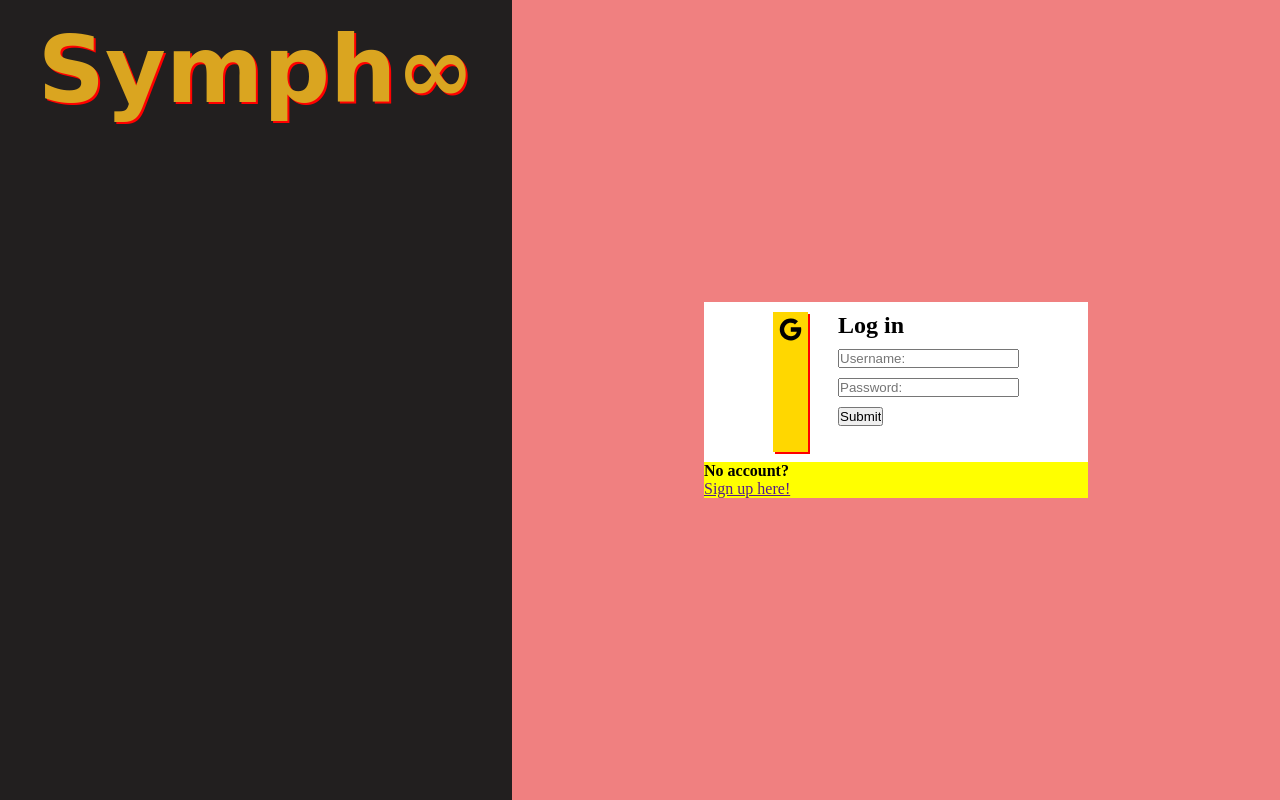
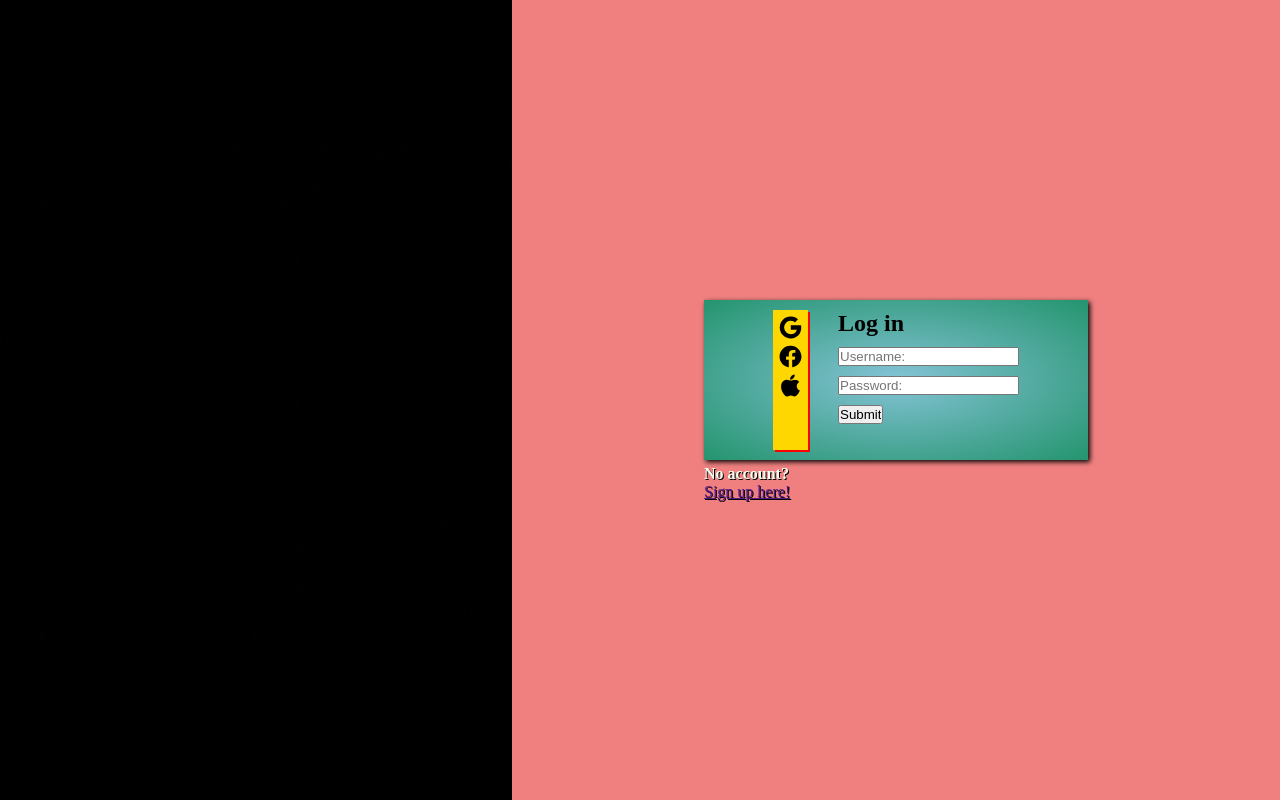
Before and after one commit to QuasimodoKiwi/loginProject, a plain HTML site: page loginPage.html in a window 1280 px wide. Drawn offline with nearby package versions, Linux system fonts and the light colour scheme; a web font is replaced by a local one.

Commit message:
Completed

```diff
--- a/loginCSS.css
+++ b/loginCSS.css
@@ -15,7 +15,6 @@
 
 .medium-icons {
     font-size: 25px;
-
 }
 
 .flex-container {
@@ -29,6 +28,10 @@
     box-shadow: 2px 2px red;
     margin-right: 30px;
     padding: 5px;
+}
+
+.quick-sign-in ul{
+    list-style-type: none;
 }
 
 .user-input{
@@ -52,27 +55,31 @@
     display: flex;
     padding: 10px;
     justify-content: center;
+    background-image: radial-gradient(rgb(132, 195, 214), rgb(36, 148, 110));
+    box-shadow: 2px 2px 5px black;
 }
 
 .innerInnerLogin {
     display: flex;
-
 }
 
 .image-div {
-    /* background-image: url("./assets/images/Symph.gif"); */
+    background-image: url("./assets/images/Symph.gif");
     width: 50%;
     height: 100%;
-    background-color: rgb(34, 31, 31);
+    background-color: rgb(0, 0, 0);
     background-repeat: no-repeat;
     background-size: contain;
     background-position: center;
 }
 
 .sign-up-link {
-    background-color: yellow;
+    padding-top: 5px;
+    color: honeydew;
+    text-shadow: 1px 1px black;
+}
 
-}
+
 
 .row {
     margin: 0 25%;
--- a/loginPage.html
+++ b/loginPage.html
@@ -12,7 +12,6 @@
 <body>
     <div class="flex-container">
         <div class="image-div">
-            <h1 class="CompanyName">Symph&infin;</h1>
         </div>
 
         <div class="login-div">
@@ -20,7 +19,19 @@
             <div class="innerLogin row">
                 <div class="innerInnerLogin ">
                     <div class="quick-sign-in">
-                        <ion-icon class="medium-icons" name="logo-google"></ion-icon>
+                        <ul>
+                            <li>
+                                <ion-icon class="medium-icons" name="logo-google"></ion-icon>
+                            </li>
+
+                            <li>
+                                <ion-icon class = "medium-icons" name="logo-facebook"></ion-icon>
+                            </li>
+
+                            <li>
+                                <ion-icon class = "medium-icons" name="logo-apple"></ion-icon>
+                            </li>
+                        </ul>
                     </div>
 
                     <div class="username-password-login">
```
